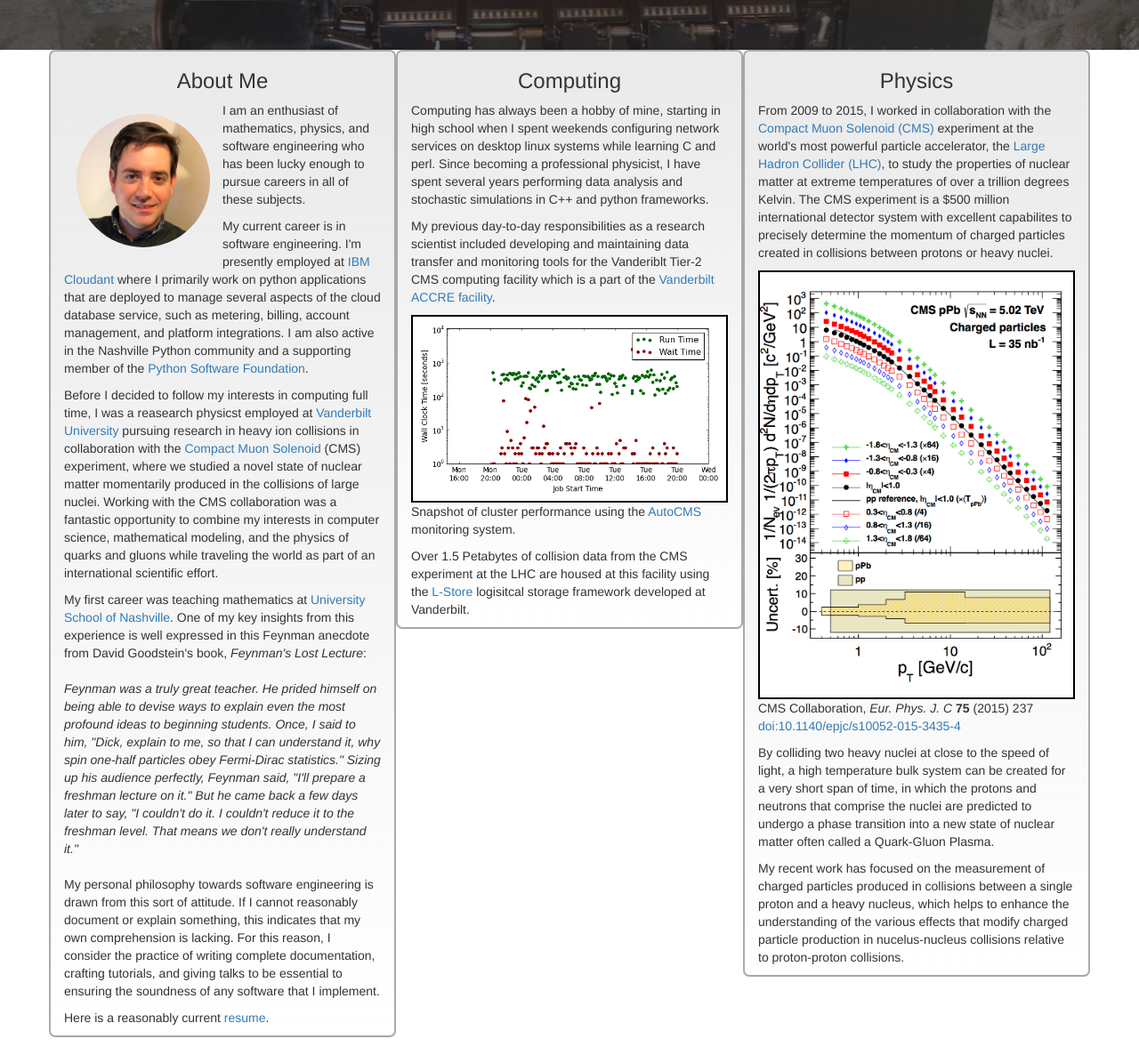
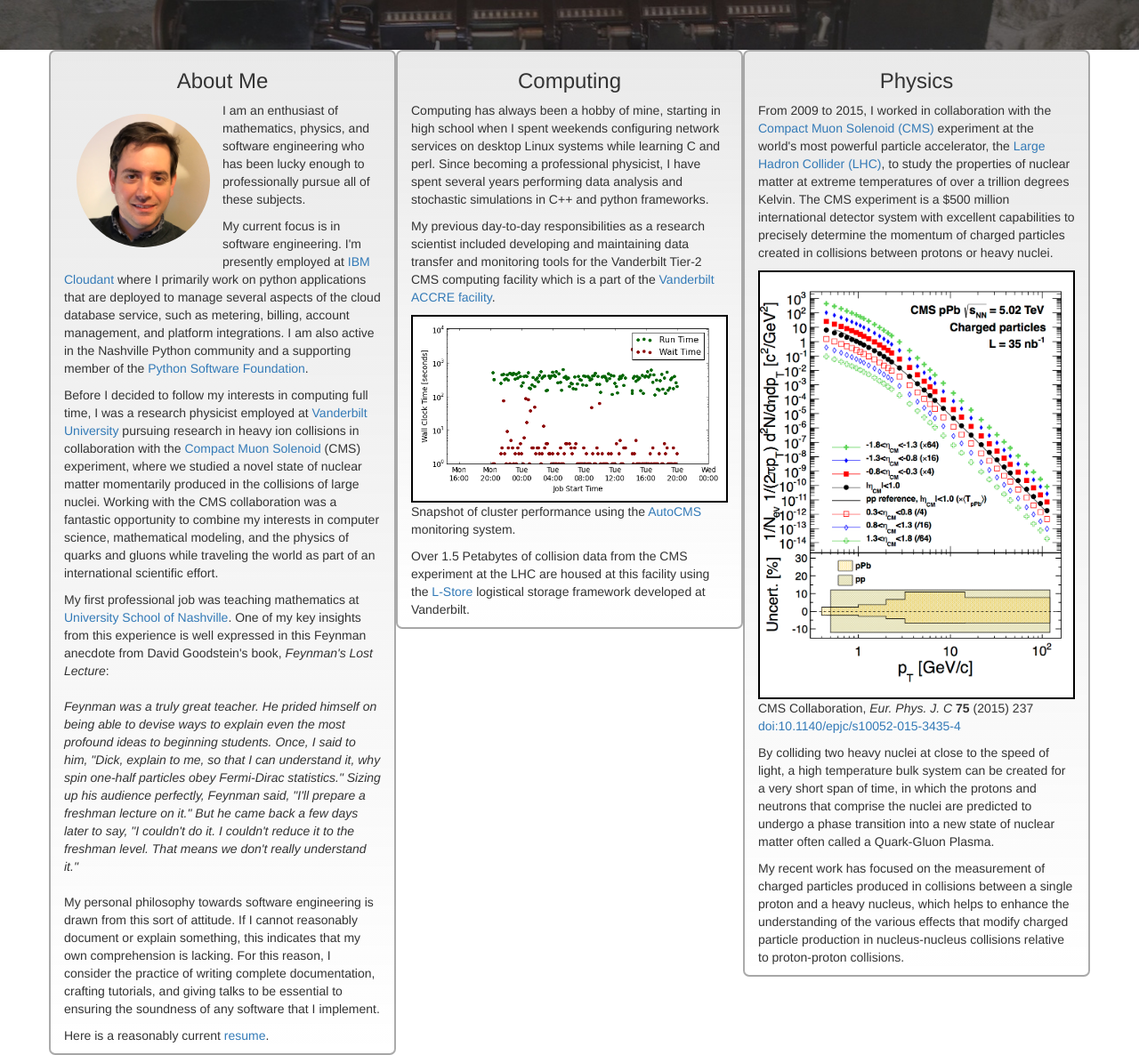
Before and after one commit to appeltel/appeltel.github.io, a plain HTML site: page index.html in a window 1280 px wide. Shown: the part 143-1329 px from the top of the page at 89% size. Drawn offline with nearby package versions, Linux system fonts and the light colour scheme.

Commit message:
Reword "careers" and fix spelling errors

```diff
--- a/index.html
+++ b/index.html
@@ -63,11 +63,11 @@
            style="width: 50%; padding: 1em" alt="My Profile">
       <p>
         I am an enthusiast of mathematics, physics, and software
-        engineering who has been lucky enough to pursue careers in
+        engineering who has been lucky enough to professionally pursue
         all of these subjects.
       </p>
       <p>
-        My current career is in software engineering. I'm presently
+        My current focus is in software engineering. I'm presently
         employed at <a href="https://cloudant.com/">IBM Cloudant</a>
         where I primarily work on python applications that are deployed
         to manage several aspects of the cloud database service, such
@@ -78,7 +78,7 @@
       </p>
       <p>
         Before I decided to follow my interests in computing full time,
-        I was a reasearch physicst employed at
+        I was a research physicist employed at
         <a href="http://www.vanderbilt.edu/">Vanderbilt University</a>
         pursuing research in heavy ion collisions in collaboration with the
         <a href="http://cms.web.cern.ch/">Compact Muon Solenoid</a> (CMS)
@@ -90,7 +90,7 @@
         part of an international scientific effort.
       </p>
       <p>
-        My first career was teaching mathematics at
+        My first professional job was teaching mathematics at
         <a href="http://www.usn.org/">University School of Nashville</a>.
         One of my key insights from this experience is well expressed in
         this Feynman anecdote from David Goodstein's book,
@@ -127,7 +127,7 @@
       <p>
         Computing has always been a hobby of mine, starting in high school
         when I spent weekends configuring network services on desktop
-        linux systems while learning C and perl. Since becoming a
+        Linux systems while learning C and perl. Since becoming a
         professional physicist, I have spent several years performing
         data analysis and stochastic simulations in C++ and python
         frameworks.
@@ -135,7 +135,7 @@
         <p>
         My previous day-to-day responsibilities as a research scientist
         included developing and maintaining
-        data transfer and monitoring tools for the Vanderiblt Tier-2
+        data transfer and monitoring tools for the Vanderbilt Tier-2
         CMS computing facility which is a part of the
         <a href="http://www.accre.vanderbilt.edu/">Vanderbilt ACCRE facility</a>.
         </p>
@@ -150,7 +150,7 @@
         <p>
         Over 1.5 Petabytes of collision data from the CMS experiment
         at the LHC are housed at this facility using the
-        <a href="http://www.lstore.org/">L-Store</a> logisitcal storage
+        <a href="http://www.lstore.org/">L-Store</a> logistical storage
         framework developed at Vanderbilt.
         </p>
       </div>
@@ -165,7 +165,7 @@
           Large Hadron Collider (LHC)</a>, to study the properties of
         nuclear matter at extreme temperatures of over a trillion degrees
         Kelvin. The CMS experiment is a $500 million international
-        detector system with excellent capabilites to precisely determine the
+        detector system with excellent capabilities to precisely determine the
         momentum of charged particles created in collisions between
         protons or heavy nuclei.
         </p>
@@ -187,7 +187,7 @@
         My recent work has focused on the measurement of charged particles
         produced in collisions between a single proton and a heavy nucleus,
         which helps to enhance the understanding of the various effects that
-        modify charged particle production in nucelus-nucleus collisions
+        modify charged particle production in nucleus-nucleus collisions
         relative to proton-proton collisions.
         </p>
         </div>
```
